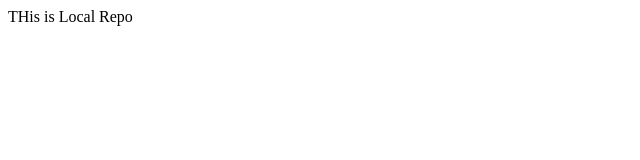
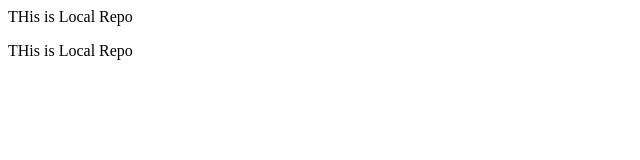
Before and after one commit to vandanrajpara/LocalRepo, a plain HTML site: page index.html in a window 1280 px wide. Shown: the whole page, without its empty margins (0-640 px from the left). Drawn offline with Linux system fonts and the light colour scheme.

Commit message:
Added New Line

```diff
--- a/index.html
+++ b/index.html
@@ -1 +1,2 @@
 <p>THis is Local Repo</p>
+<p>THis is Local Repo</p>
```
